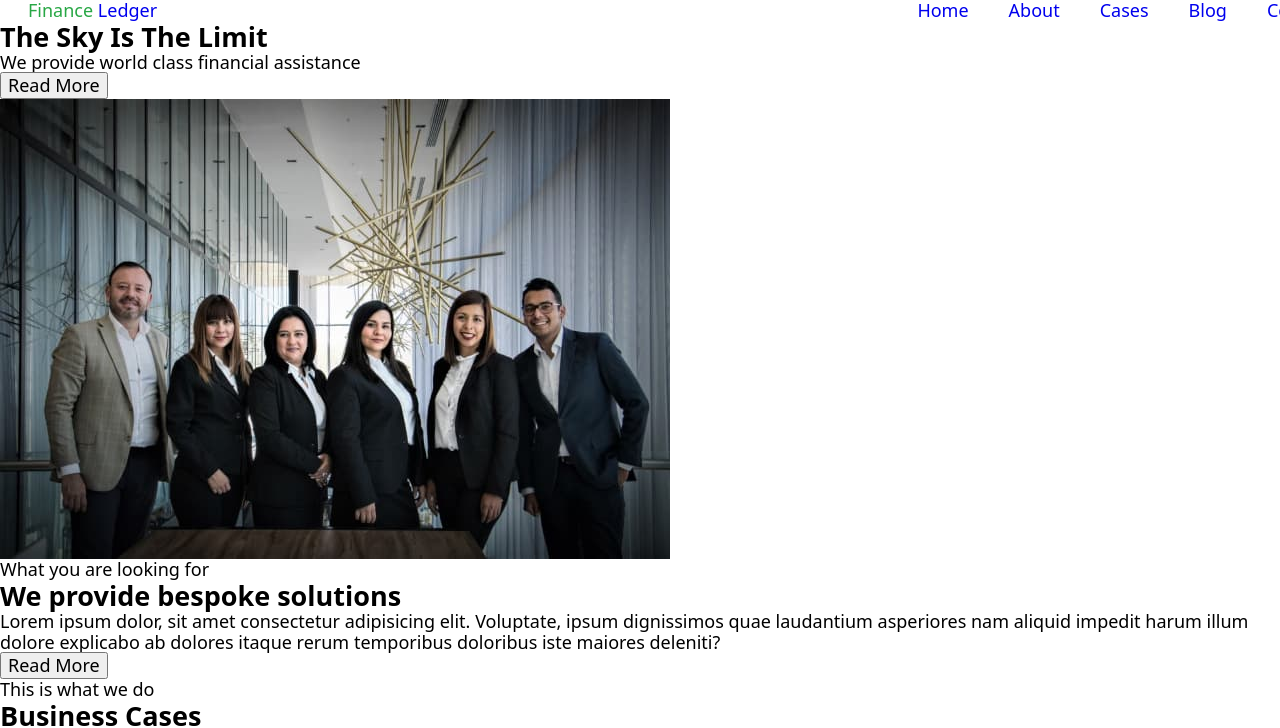
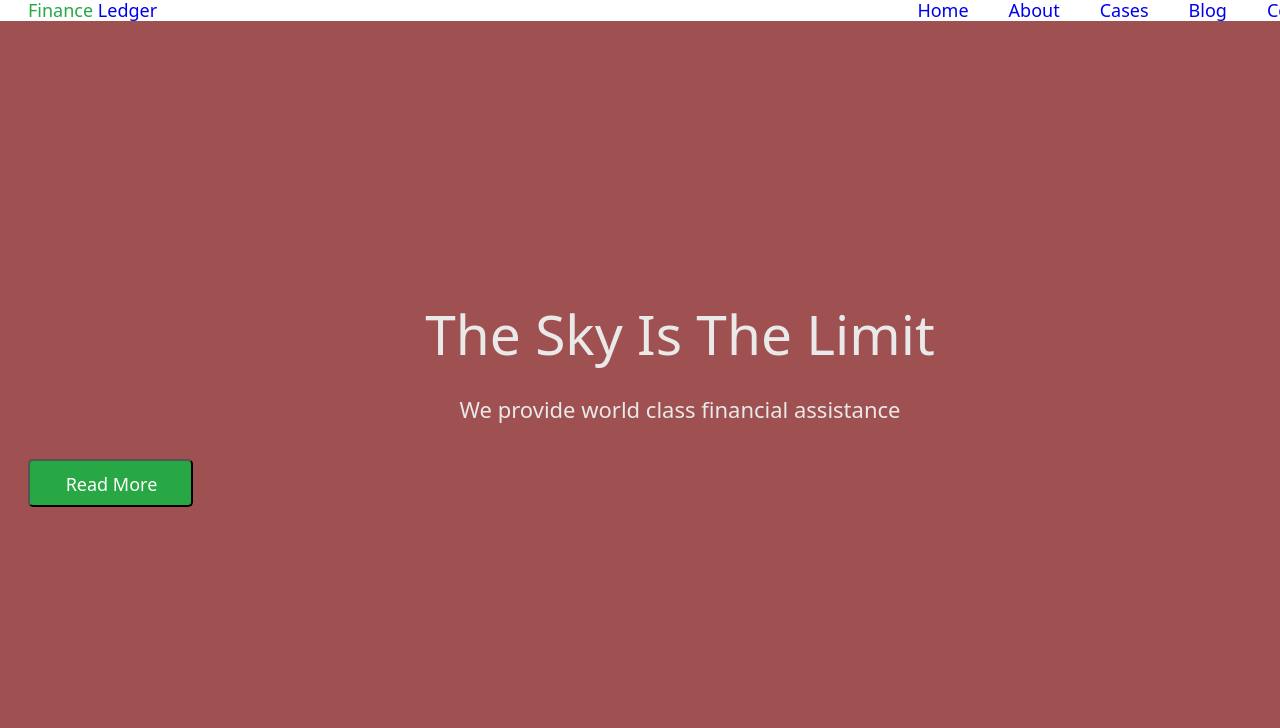
Before and after one commit to kashirin-olexsandr/89-13-14, a plain HTML site: page index.html in a window 1280 px wide. Shown: the top 728 px of the page. Drawn offline with nearby package versions, Linux system fonts and the light colour scheme.

Commit message:
Summary
Add CSS+HTML

```diff
--- a/css/styles.css
+++ b/css/styles.css
@@ -1,5 +1,5 @@
-body{
-    font-family: "Open Sans", sans-serif;
+body {
+  font-family: 'Open Sans', sans-serif;
   font-size: 18px;
 }
 p,
@@ -27,12 +27,12 @@ img {
 .list {
   list-style: none;
 }
-:root{
-    --accent-color: #28A745;
-    --color-light: #FFFFFF;
+:root {
+  --accent-color: #28a745;
+  --color-light: #ffffff;
 }
 /* header */
-.logo-green{
+.logo-green {
   color: var(--accent-color);
 }
 .container {
@@ -40,17 +40,17 @@ img {
   margin: 0 auto;
   padding-left: 28px;
   padding-right: 28px;
-
 }
 
 .nav {
   display: flex;
-
 }
 
-.link-logo {}
+.link-logo {
+}
 
-.logo-green {}
+.logo-green {
+}
 
 .nav-menu {
   display: flex;
@@ -58,6 +58,54 @@ img {
   gap: 40px;
 }
 
-.nav-item {}
+.nav-item {
+}
 
-.nav-link {}
+.nav-link {
+}
+/* main */
+/* section-hero */
+
+.hero {
+  background-color: rgb(159, 80, 80);
+  padding-top: 280px;
+  padding-bottom: 292px;
+}
+.container {
+}
+.hero-title {
+  margin-bottom: 24px;
+  font-weight: 300;
+  font-size: 55px;
+  line-height: 1.2;
+
+  text-align: center;
+
+  color: #e9e9e9;
+}
+.hero-text {
+  margin-bottom: 32px;
+  font-size: 22px;
+  line-height: 1.67;
+
+  text-align: center;
+
+  color: #e9e9e9;
+}
+.hero-button {
+  padding: 9px 28px 10px 30px;
+  font-size: 18px;
+  line-height: 1.58;
+
+  width: 165px;
+  height: 48px;
+  left: 597px;
+  top: 438px;
+
+  background: #28a745;
+  border-radius: 5px;
+
+  text-align: center;
+
+  color: #ffffff;
+}
--- a/index.html
+++ b/index.html
@@ -4,11 +4,17 @@
     <meta charset="UTF-8" />
     <meta http-equiv="X-UA-Compatible" content="IE=edge" />
     <meta name="viewport" content="width=device-width, initial-scale=1.0" />
-    <link rel="stylesheet" href="./css/styles.css">
+    <link rel="stylesheet" href="./css/styles.css" />
     <link rel="preconnect" href="https://fonts.googleapis.com" />
     <link rel="preconnect" href="https://fonts.gstatic.com" crossorigin />
-    <link href="https://fonts.googleapis.com/css2?family=Open+Sans:wght@300;400&display=swap" rel="stylesheet" />
-    <link rel="stylesheet" href="https://cdnjs.cloudflare.com/ajax/libs/modern-normalize/1.1.0/modern-normalize.min.css" />
+    <link
+      href="https://fonts.googleapis.com/css2?family=Open+Sans:wght@300;400&display=swap"
+      rel="stylesheet"
+    />
+    <link
+      rel="stylesheet"
+      href="https://cdnjs.cloudflare.com/ajax/libs/modern-normalize/1.1.0/modern-normalize.min.css"
+    />
     <title>Document</title>
   </head>
   <body>
@@ -16,7 +22,8 @@
       <div class="container">
         <nav class="nav">
           <a class="link-logo link" href="./index.html">
-        <span class="logo-green">Finance</span> Ledger</a>
+            <span class="logo-green">Finance</span> Ledger</a
+          >
           <ul class="nav-menu list">
             <li class="nav-item"><a class="nav-link link" href="#hero">Home</a></li>
             <li class="nav-item"><a class="nav-link link" href="#about">About</a></li>
@@ -28,10 +35,12 @@
       </div>
     </header>
     <main>
-      <section>
-        <h1>The Sky Is The Limit</h1>
-        <p>We provide world class financial assistance</p>
-        <button type="button">Read More</button>
+      <section class="hero">
+        <div class="container">
+          <h1 class="hero-title">The Sky Is The Limit</h1>
+          <p class="hero-text">We provide world class financial assistance</p>
+          <button type="button" class="hero-button">Read More</button>
+        </div>
       </section>
       <section>
         <img src="./images/comand.jpg" alt="many people" width="670" />
```
Lines whose indentation alone changed are shown as unchanged.
